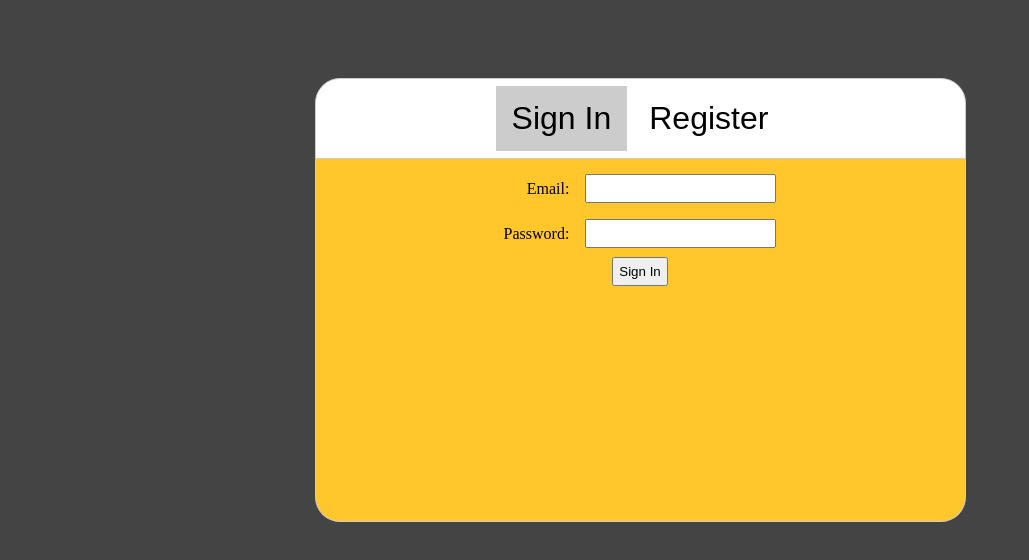
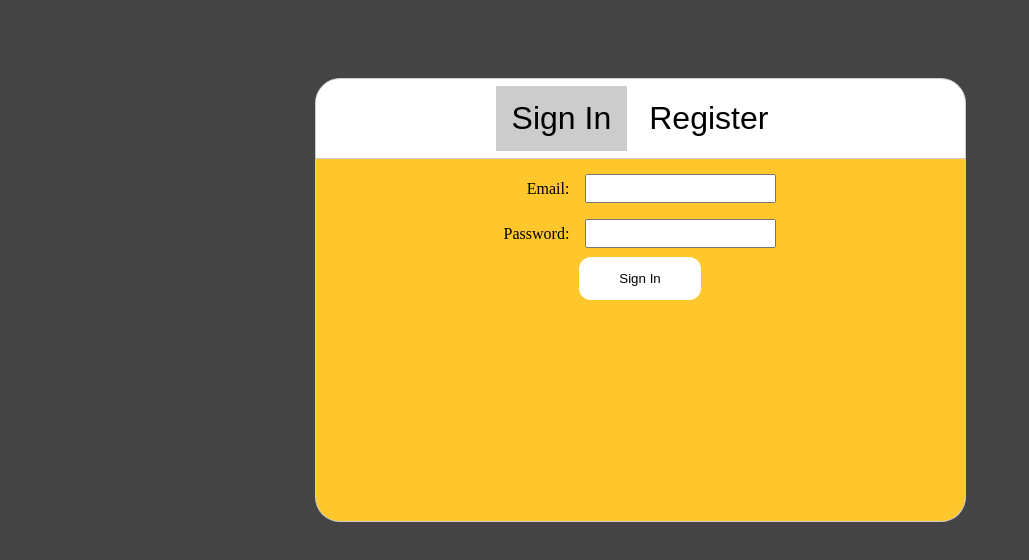
Before and after one commit to BillBarthel/Alumni-Card, a plain HTML site: page index.html in a window 1280 px wide. Shown: the part 172-732 px from the top of the page, without its empty margins (0-1029 px from the left). Drawn offline with Linux system fonts and the light colour scheme.

Commit message:
button css to index page

```diff
--- a/css/index.css
+++ b/css/index.css
@@ -7,6 +7,18 @@
     position: relative;
     display: block;
     margin: auto;
+}
+
+#button{
+    background-color: white;
+    transition-duration: 0.4s;
+    border: none;
+    padding: 14px 40px;
+    border-radius: 12px;
+}
+
+#button:hover{
+    background-color: #ddd;
 }
 
 body {
--- a/index.html
+++ b/index.html
@@ -30,7 +30,7 @@
     		<tr><td>Email:</td><td><input type="text" name="email"></td></tr>
     		<tr><td>Password:</td><td><input type="password" name="password"></td></tr>
 		</table>
-		<input type="submit" name="signin" id="submit" value="Sign In">
+		<input id="button" type="submit" name="signin" id="submit" value="Sign In">
 	</form>
 </div>
 
@@ -55,7 +55,7 @@
     		<tr><td>Password:</td><td><input type="password" name="password"></td></tr>
     		<tr><td>Re-enter Password:</td><td><input type="password" name="confirmPassword"></td></tr>
 		</table>
-  		<input type="submit" name="register" value="Register">
+  		<input id="button" type="submit" name="register" value="Register">
 	</form>
 </div>
 
```
